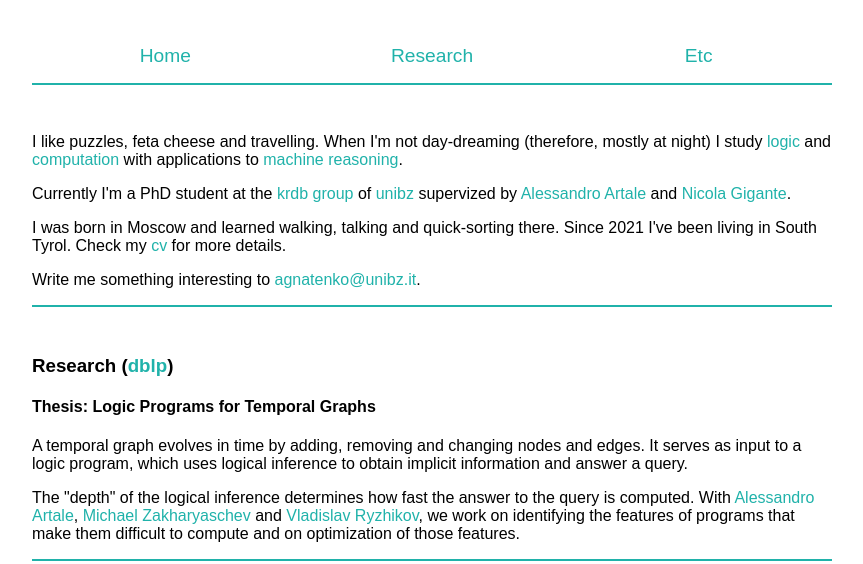
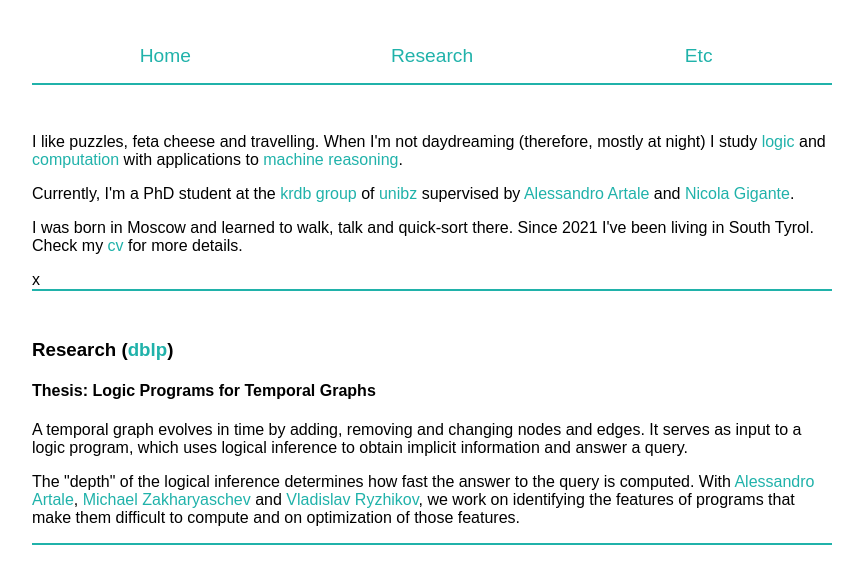
Before and after one commit to gnatenko/gnatenko.github.io, a plain HTML site: page index.html in a window 1280 px wide. Shown: the part 236-800 px from the top of the page, without its empty margins (208-1071 px from the left). Drawn offline with Linux system fonts and the light colour scheme.

Commit message:
Grammar corrections

```diff
--- a/index.html
+++ b/index.html
@@ -56,7 +56,7 @@
         <div class="vspace"></div>
 
         <p>
-            I like puzzles, feta cheese and travelling. When I'm not day-dreaming
+            I like puzzles, feta cheese and travelling. When I'm not daydreaming
             (therefore, mostly at night) I study
             <a href="https://en.wikipedia.org/wiki/Mathematical_logic" target="_blank">
                 logic</a>
@@ -70,13 +70,13 @@
         </p>
 
         <p>
-            Currently I'm a PhD student at the
+            Currently, I'm a PhD student at the
             <a href="https://www.inf.unibz.it/krdb/" target="_blank">
                 krdb group</a>
             of
             <a href="http://www.unibz.it" target="_blank">
                 unibz</a>
-            supervized by
+            supervised by
             <a href="http://www.inf.unibz.it/~artale/" target="_blank">
                 Alessandro Artale</a>
             and
@@ -85,19 +85,20 @@
         </p>
 
         <p>
-            I was born in Moscow and learned walking, talking and
-            quick-sorting there.
+            I was born in Moscow and learned to walk, talk and
+            quick-sort there.
             Since 2021 I've been living in South Tyrol. Check my
             <a href="files/cv.pdf" target="_blank">
                 cv</a>
             for more details.
         </p>
-        <p>
+
+        <!--<p>
             Write me something interesting to
             <a href="agnatenko@unibz.it" target="_blank">
                 agnatenko@unibz.it</a>.
         </p>
-
+        -->x
         <hr class="normal" id="research">
 
         <div>
```
